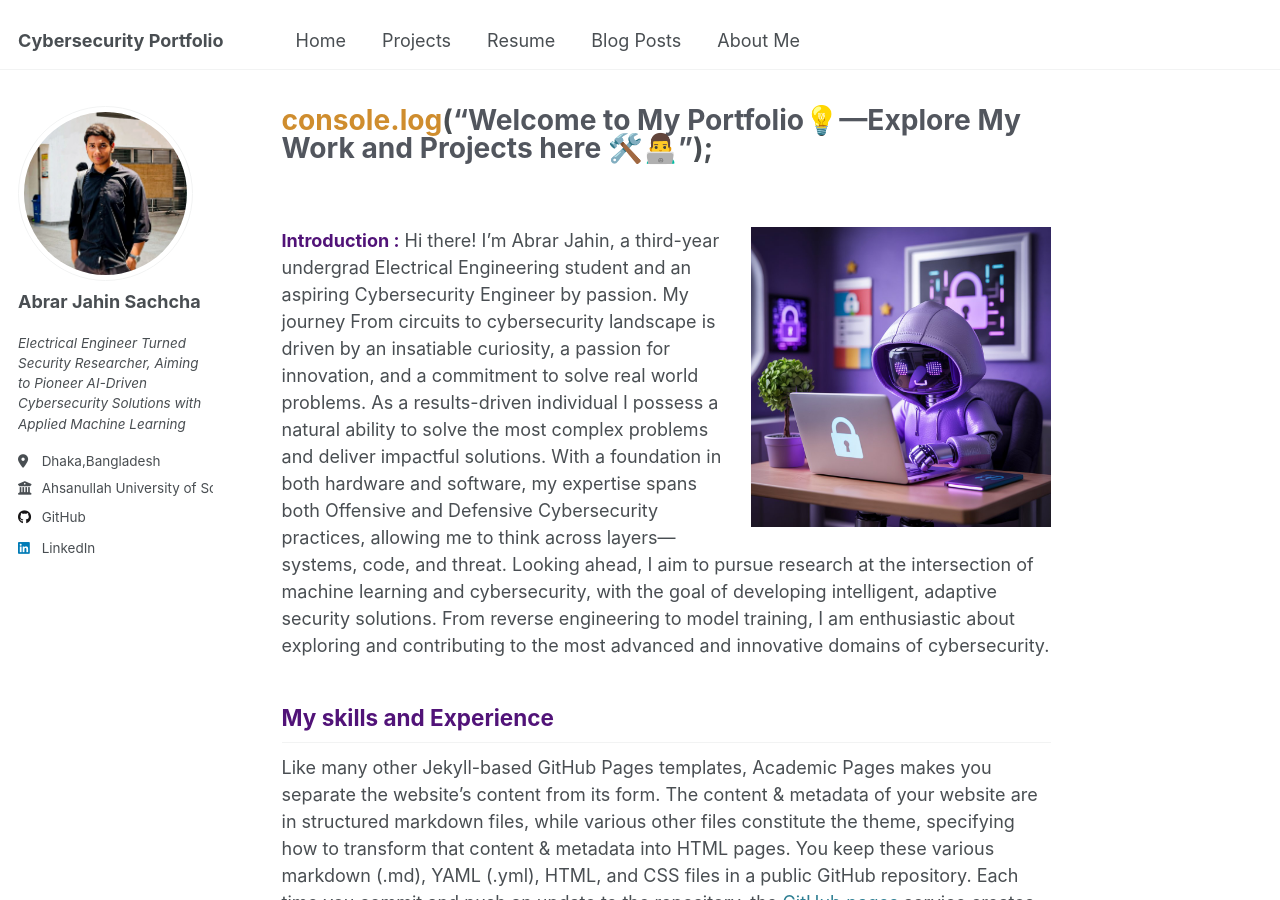
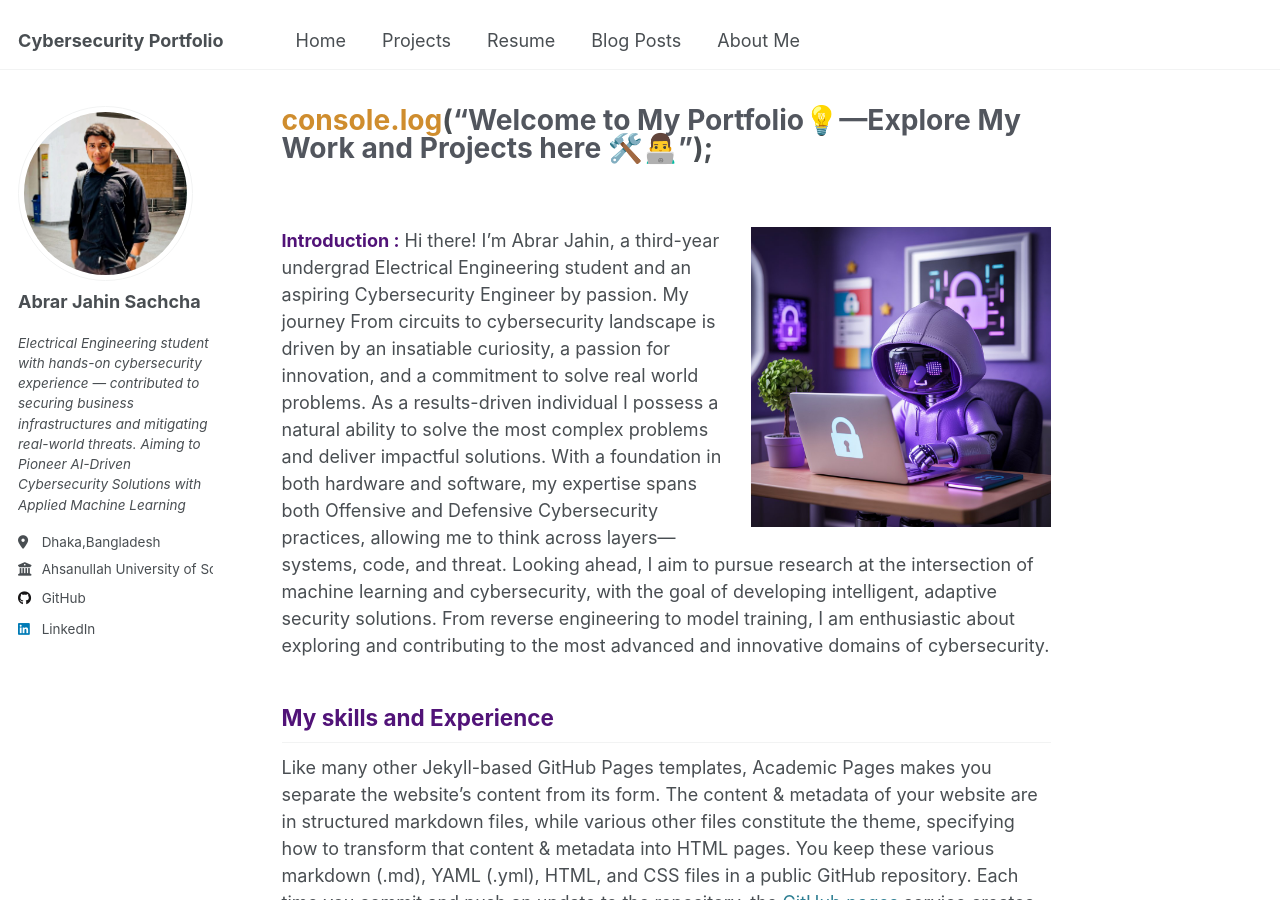
Before and after one commit to AbrarJahin7/cyberportfolio.github.io, a Jekyll site: the page built from _pages/about.md, in a window 1280 px wide and 900 px high. Built offline with Jekyll 4.4.1, drawn with Linux system fonts in a browser that asks for light colours.

Commit message:
Update _config.yml

```diff
--- a/_config.yml
+++ b/_config.yml
@@ -25,7 +25,7 @@ author:
   avatar           : "WhatsApp Image 2025-03-07 at 00.41.17_a6916f50.jpg"
   name             : "Abrar Jahin Sachcha"
   pronouns         : # example: "she/her"
-  bio              :  "<p style='font-weight: 400; font-style: italic;'>Electrical Engineer Turned Security Researcher, Aiming to Pioneer AI-Driven Cybersecurity Solutions with Applied Machine Learning</p>"
+  bio              :  "<p style='font-weight: 400; font-style: italic;'>Electrical Engineering student with hands-on cybersecurity experience — contributed to securing business infrastructures and mitigating real-world threats. Aiming to Pioneer AI-Driven Cybersecurity Solutions with Applied Machine Learning</p>"
 
 
 
```
